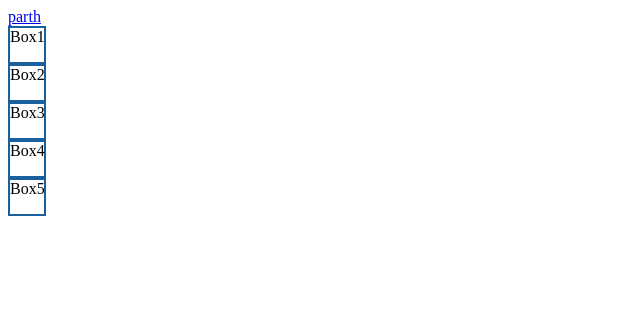
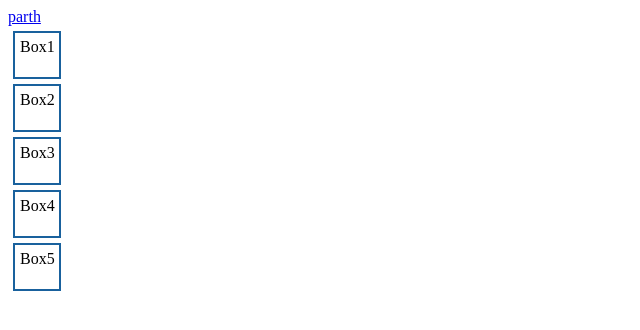
Before and after one commit to parth506/WEB_DEVELOPMENT, a plain HTML site: page JAVASCRIPT/vedio67/index.html in a window 1280 px wide. Shown: the whole page, without its empty margins (0-640 px from the left). Drawn offline with Linux system fonts and the light colour scheme.

Commit message:
folder place changed to the praent folder

```diff
--- a/vedio67/index.html
+++ b/JAVASCRIPT/vedio67/index.html
@@ -16,5 +16,6 @@
         <div class="box">Box5</div>
 
     </div>
+    <script src="script.js"></script>
 </body>
 </html>
--- /dev/null
+++ b/JAVASCRIPT/vedio67/script.js
@@ -0,0 +1 @@
+console.log("Hello world")
--- a/vedio67/style.css
+++ b/JAVASCRIPT/vedio67/style.css
@@ -2,4 +2,6 @@
     height: 34px;
     width: 34px;
     border: 2px double rgb(25, 97, 157);
+    margin: 5px;
+    padding: 5px;
 }
```
Also changed, not shown: JAVASCRIPT/vedio61/index.html (renamed from vedio61/index.html), JAVASCRIPT/vedio61/index.js (renamed from vedio61/index.js), JAVASCRIPT/vedio61/lops.js (renamed from vedio61/lops.js), JAVASCRIPT/vedio61/mfr.js (renamed from vedio61/mfr.js), JAVASCRIPT/vedio64/index.html (renamed from vedio64/index.html), JAVASCRIPT/vedio65/index.html (renamed from vedio65/index.html), JAVASCRIPT/vedio66/index.html (renamed from vedio66/index.html).
